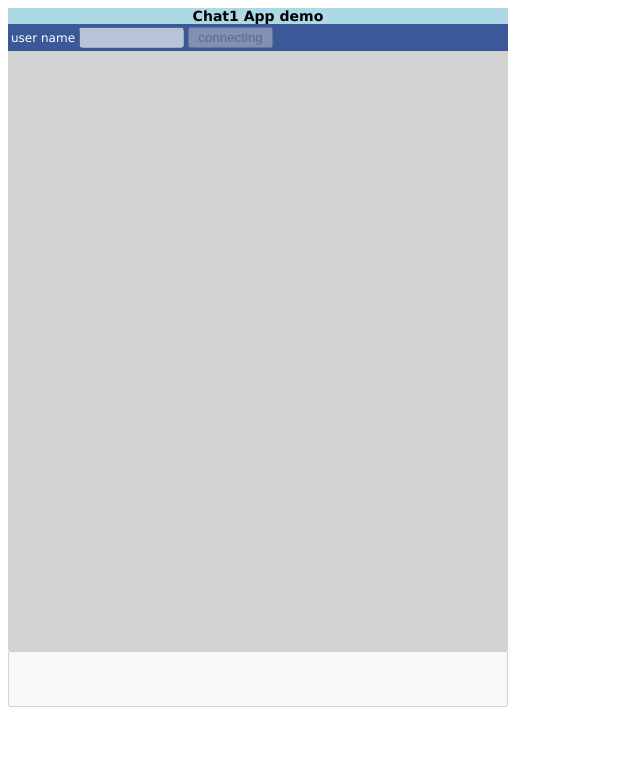
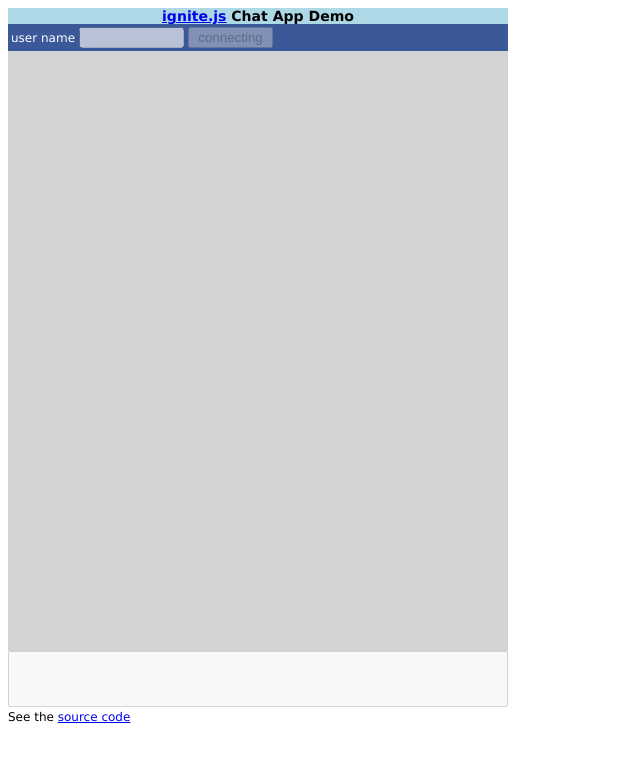
Before and after one commit to ignitejs/ignite, a website: page examples/apps/chat1/client.html in a window 1280 px wide. Shown: the whole page, without its empty margins (0-640 px from the left). Drawn offline with nearby package versions, Linux system fonts and the light colour scheme; no server answers.

Commit message:
RMS: Updates from DH

```diff
--- a/examples/apps/chat1/client.html
+++ b/examples/apps/chat1/client.html
@@ -2,7 +2,10 @@
 <html>
 
 <head>
-<title>chat1 app demo</title>
+<title>Chat App Demo</title>
+<meta name="description" content="Chat Client with RSS Feed reader client" />
+<meta name="keywords" content="Chat Demo,ignite,RSS Feed" />
+<meta name="author" content="Richard Miller-Smith,David Hammond" />
 <script src='http://code.jquery.com/jquery-latest.js'></script>
 <script src="/socket.io/socket.io.js"></script>
 <style type="text/css">
@@ -142,7 +145,7 @@ $(document).ready(function () {
 
 <body>
 <div id="main">
-  <h3 id="title">Chat1 App demo</h3>
+  <h3 id="title"><a href="http://ignitejs.com">ignite.js</a> Chat App Demo</h3>
   <h5 id='clientsConnected'></h5>
   <div id='signInBanner'>
   <table><tbody>
@@ -164,6 +167,9 @@ $(document).ready(function () {
   <div style='width:500px;'>
     <textarea id='chatInput' style='width:494px; height:50px;resize:none;'></textarea>
   </div>
+  <div>
+    <span>See the <a href="http://ignitejs.com/examples/apps/chat.html">source code</a></span>
+  </div>
 </div>
 </body>
 
--- a/examples/apps/reader/rss_catalog.js
+++ b/examples/apps/reader/rss_catalog.js
@@ -155,6 +155,7 @@ function rssCatalog (fire, catalogPath, refresh) {
     Broadcast: {
       work: function (index, xmlObj) {
         var catalogItem = catalog[index];
+        try {
           var update = new Date(xmlObj.channel.lastBuildDate);
 
           if (update > catalogItem.lastUpdate) {
@@ -166,6 +167,9 @@ function rssCatalog (fire, catalogPath, refresh) {
             if (!_.isEmpty(newFeeds)) {
               fire.$event('rssFeed', newFeeds);
             }
+          }
+        } catch (err) {
+          console.error(err);
         }
         return 'done';
       },
```
Lines whose indentation alone changed are shown as unchanged.
